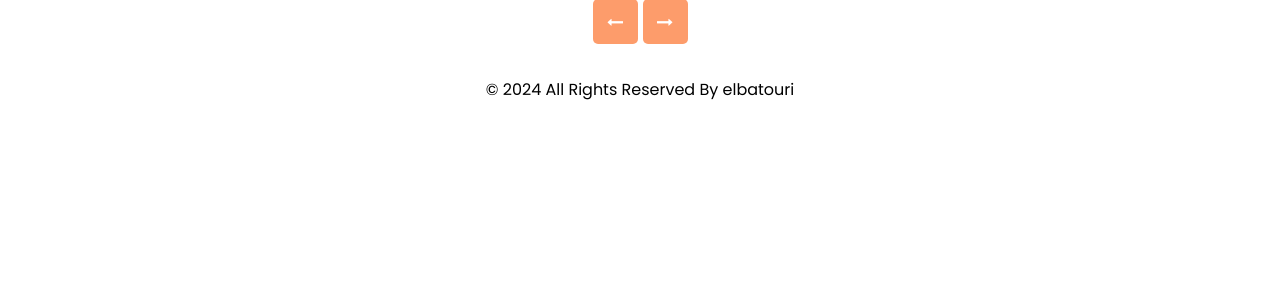
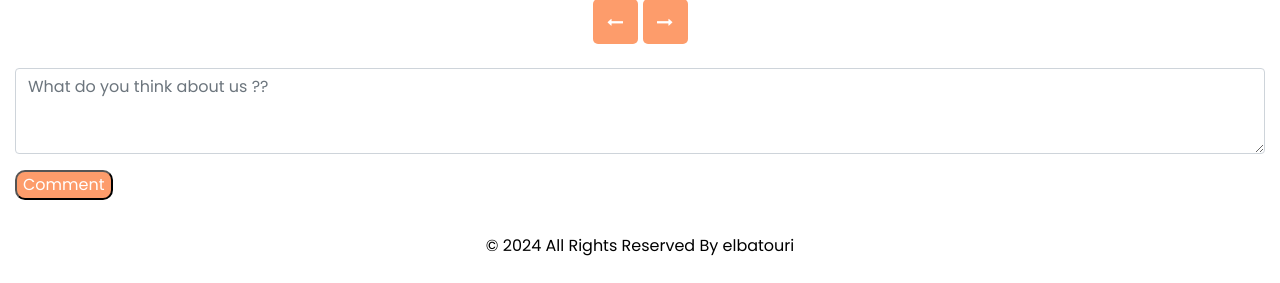
Before and after one commit to elbatouri/Barbershop_webapp_portfolio, a Flask app: page /gallery in a window 1280 px wide. Shown: the part 742-1025 px from the top of the page. Before the commit the page ends 842 px from the top, so only its background shows below. Run offline with Flask 3, Linux system fonts and the light colour scheme; the visitor is signed in with stand-in values (Sample User, id 1); data that the repository does not hold is empty; some libraries are stand-ins or nearby versions.

Commit message:
add the testemonial placeholder and intercation with database

```diff
--- a/website/static/styles/style.css
+++ b/website/static/styles/style.css
@@ -173,6 +173,17 @@ h2 {
 .custom_menu-btn .s-2 {
   -webkit-transition: all 0.1s;
   transition: all 0.1s;
+}
+
+.custom-button {
+  border-radius: 10px;
+  background-color: #fd9c6b;
+  color: white;
+}
+
+.custom-button:hover {
+  background-color : #000000;
+  color: white;
 }
 
 .menu_btn-style button span {
--- a/website/templates/gallery.html
+++ b/website/templates/gallery.html
@@ -195,6 +195,18 @@
 
     </div>
 
+     <!-- Testimonial Form -->
+     <div class="container">
+      <form method="POST" action="{{ url_for('views.gallery') }}">
+          <div class="form-group">
+            <label></label>
+            <textarea class="form-control" id="testimonial" name="testimonial" rows="3" placeholder="What do you think about us ??" required></textarea>
+          </div>
+        <button type="submit" class="custom-button">Comment</button>
+      </form>
+  </div>
+</div>
+
   </section>
 
   <footer class="footer_section">
--- a/website/views.py
+++ b/website/views.py
@@ -25,7 +25,8 @@ def gallery():
             db.session.commit()
             flash('Testimonial added!', category='success')
 
-    return render_template("gallery.html", user=current_user, user_testimonials=user_testimonials, all_testimonials=all_testimonials)
+    return render_template("gallery.html", user=current_user, user_testimonials=user_testimonials,
+                           all_testimonials=all_testimonials)
 
 @views.route('/home', methods=['GET'])
 def home():
```
